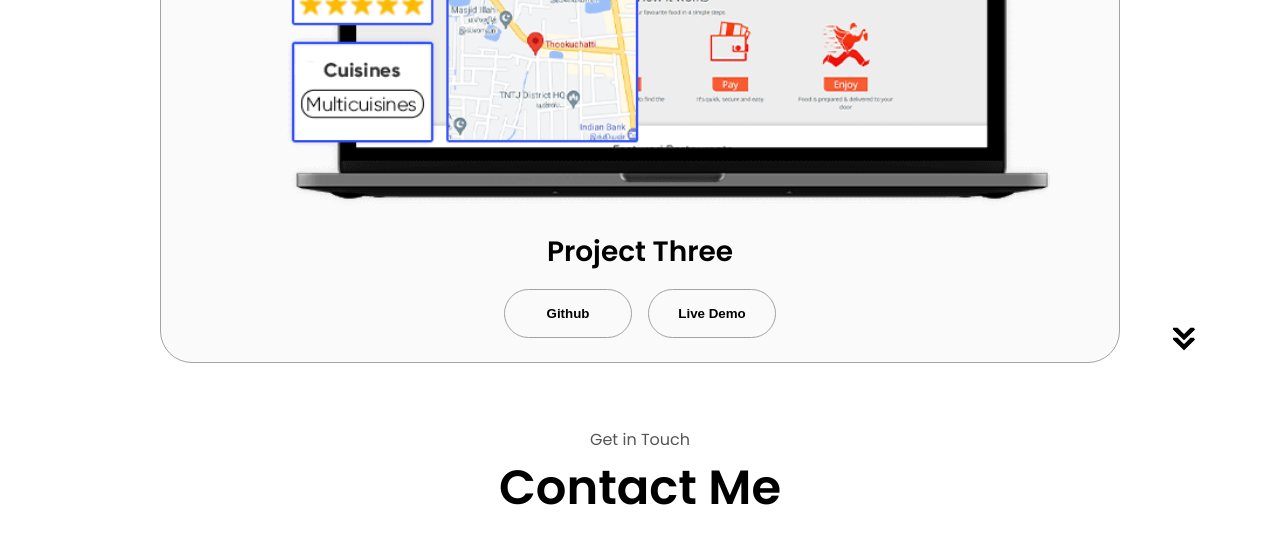
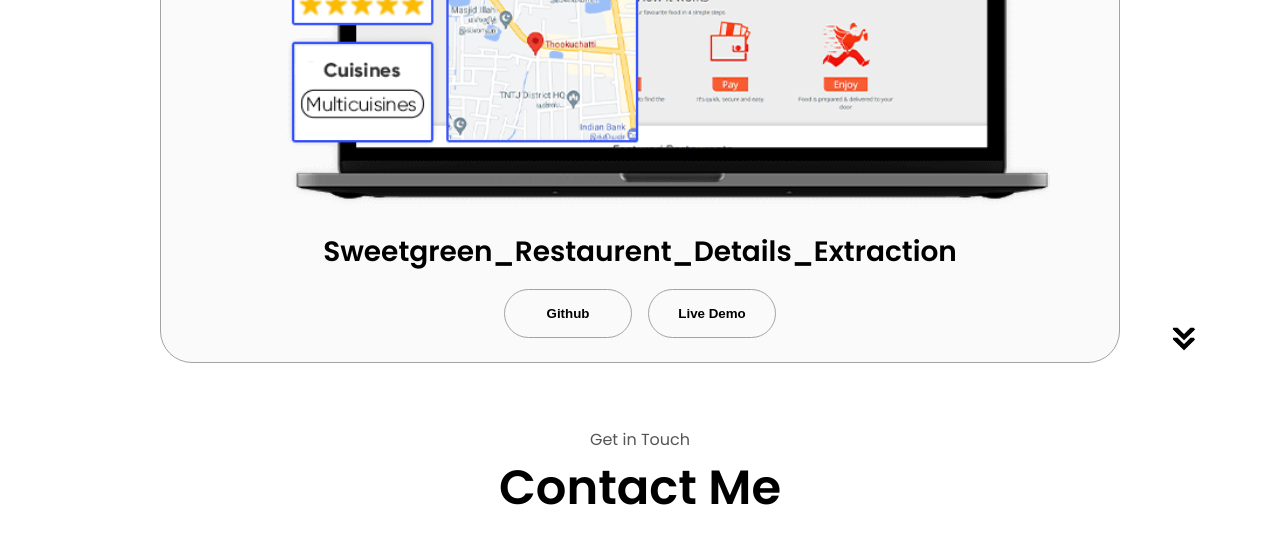
Before and after one commit to mrrkmaurya21/My_Portfolio, a plain HTML site: page index.html in a window 1280 px wide. Shown: the part 3636-4189 px from the top of the page. Drawn offline with Linux system fonts and the light colour scheme.

Commit message:
Update index.html

```diff
--- a/index.html
+++ b/index.html
@@ -334,7 +334,7 @@
                 class="project-img"
               />
             </div>
-            <h2 class="experience-sub-title project-title">Project Three</h2>
+            <h2 class="experience-sub-title project-title">Sweetgreen_Restaurent_Details_Extraction</h2>
             <div class="btn-container">
               <button
                 class="btn btn-color-2 project-btn"
```
